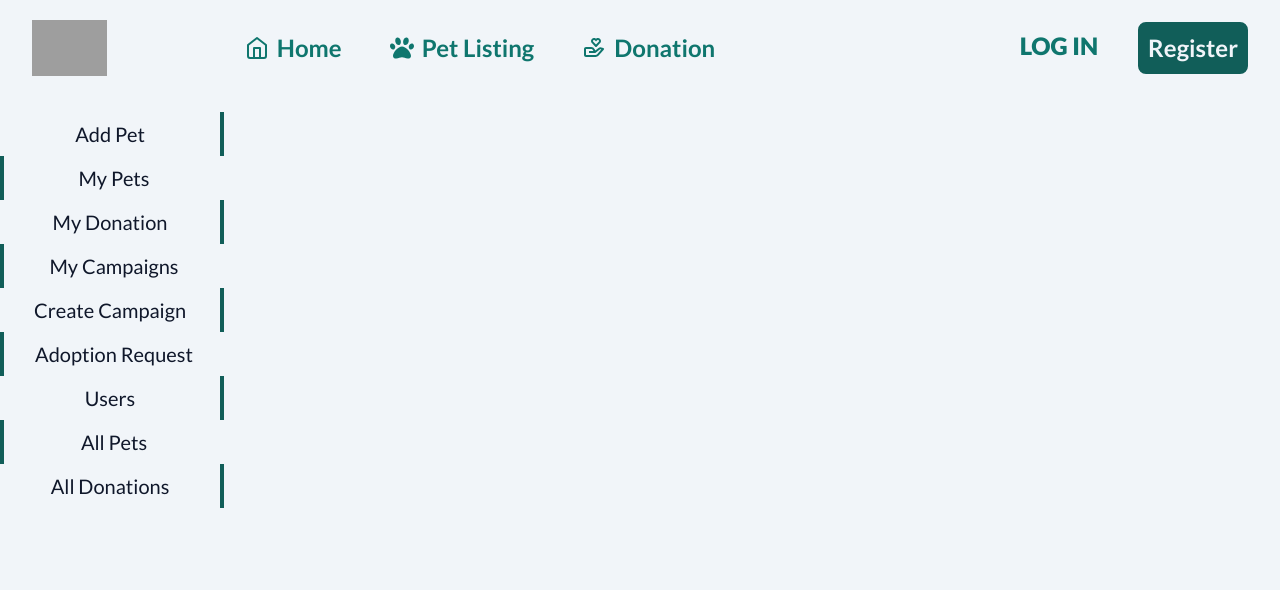
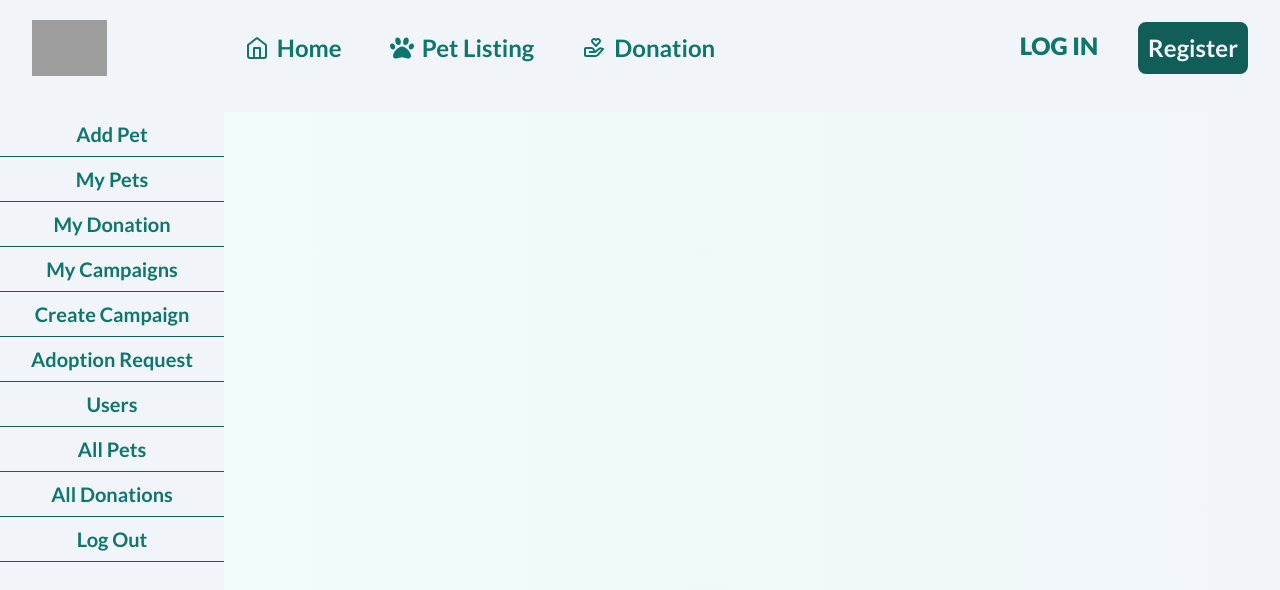
Before and after one commit to jbjzeehad/project_11-client-site, a React (Vite) app in the folder pet-adoption-client/: page /dashboard in a window 1280 px wide. Shown: the top 590 px of the page. Built offline with nearby package versions, Linux system fonts and the light colour scheme; no server answers; grey boxes are pictures that could not be loaded.

Commit message:
added pages  on dashboard

```diff
--- a/pet-adoption-client/src/Layout/DashBoard.jsx
+++ b/pet-adoption-client/src/Layout/DashBoard.jsx
@@ -1,6 +1,5 @@
-import { Outlet } from "react-router-dom";
+import { NavLink, Outlet } from "react-router-dom";
 import Navbar from "../Shared/Navbar/Navbar";
-import Footer from "../Shared/Footer/Footer";
 import { Helmet } from "react-helmet-async";
 
 
@@ -15,24 +14,40 @@ const DashBoard = () => {
                 <div className="mt-28 fixed  bg-slate-100 z-20  w-56 min-h-screen text-slate-900">
                     <ul className="text-center  grid grid-rows-12  text-xl ">
                         <li>
-                            <button className=" w-full py-2 border-r-4 focus:border-y-4 border-teal-800">Add Pet</button>
+                            <NavLink to='/dashboard/addpet'><button className=" w-full py-2 border-b hover:border-b-2 focus:border-r-4 border-teal-800 text-teal-700 font-bold">Add Pet</button></NavLink>
                         </li>
                         <li>
-                            <button className=" w-full py-2 border-l-4 focus:border-y-4 border-teal-800">My Pets</button>
+                            <NavLink to='/dashboard/mypets'><button className=" w-full py-2 border-b hover:border-b-2 focus:border-r-4 border-teal-800 text-teal-700 font-bold">My Pets</button></NavLink>
                         </li>
                         <li>
-                            <button className=" w-full py-2 border-r-4 focus:border-y-4 border-teal-800">My Donation</button>
+                            <NavLink to='/dashboard/mydonation'> <button className=" w-full py-2 border-b hover:border-b-2 focus:border-r-4 border-teal-800 text-teal-700 font-bold">My Donation</button></NavLink>
                         </li>
-                        <li><button className=" w-full py-2 border-l-4 focus:border-y-4 border-teal-800">My Campaigns</button></li>
-                        <li><button className=" w-full py-2 border-r-4 focus:border-y-4 border-teal-800">Create Campaign</button></li>
-                        <li><button className=" w-full py-2 border-l-4 focus:border-y-4 border-teal-800">Adoption Request</button></li>
-                        <li><button className=" w-full py-2 border-r-4 focus:border-y-4 border-teal-800">Users</button></li>
-                        <li><button className=" w-full py-2 border-l-4 focus:border-y-4 border-teal-800">All Pets</button></li>
-                        <li><button className=" w-full py-2 border-r-4 focus:border-y-4 border-teal-800">All Donations</button></li>
+                        <li>
+                            <NavLink to='/dashboard/mycampaigns'><button className=" w-full py-2 border-b hover:border-b-2 focus:border-r-4 border-teal-800 text-teal-700 font-bold">My Campaigns</button></NavLink>
+                        </li>
+                        <li>
+                            <NavLink to='/dashboard/createcampaign'> <button className=" w-full py-2 border-b hover:border-b-2 focus:border-r-4 border-teal-800 text-teal-700 font-bold">Create Campaign</button></NavLink>
+                        </li>
+                        <li>
+                            <NavLink to='/dashboard/adoptionreq'> <button className=" w-full py-2 border-b hover:border-b-2 focus:border-r-4 border-teal-800 text-teal-700 font-bold">Adoption Request</button></NavLink>
+                        </li>
+                        <li>
+                            <NavLink to='/dashboard/allusers'> <button className=" w-full py-2 border-b
+                            hover:border-b-2 focus:border-r-4 border-teal-800 text-teal-700 font-bold">Users</button></NavLink>
+                        </li>
+                        <li>
+                            <NavLink to='/dashboard/allpets'> <button className=" w-full py-2 border-b hover:border-b-2 focus:border-r-4 border-teal-800 text-teal-700 font-bold">All Pets</button></NavLink>
+                        </li>
+                        <li>
+                            <NavLink to='/dashboard/alldonation'><button className=" w-full py-2 border-b hover:border-b-2 focus:border-r-4 border-teal-800 text-teal-700 font-bold">All Donations</button></NavLink>
+                        </li>
+                        <li>
+                            <button className=" w-full py-2 border-b hover:border-b-2 focus:border-r-4 border-teal-800 text-teal-700 font-bold">Log Out</button>
+                        </li>
                     </ul>
 
                 </div>
-                <div className="flex-1 mt-28 ml-56 p-8 min-h-screen bg-slate-100">
+                <div className="flex-1 mt-28 ml-56 p-8 min-h-screen bg-gradient-to-l from-slate-100 to-teal-50">
                     <Outlet></Outlet>
                 </div>
             </div>
--- /dev/null
+++ b/pet-adoption-client/src/Pages/AddPet/AddPet.jsx
@@ -0,0 +1,11 @@
+
+
+const AddPet = () => {
+    return (
+        <div>
+            <p>Pet is : Dog,cat,rabbit,fish</p>
+        </div>
+    );
+};
+
+export default AddPet;
--- /dev/null
+++ b/pet-adoption-client/src/Pages/AdoptionReq/AdoptionReq.jsx
@@ -0,0 +1,11 @@
+
+
+const AdoptionReq = () => {
+    return (
+        <div>
+            <p>Please adopt the pet</p>
+        </div>
+    );
+};
+
+export default AdoptionReq;
--- /dev/null
+++ b/pet-adoption-client/src/Pages/AllDonation/AllDonation.jsx
@@ -0,0 +1,11 @@
+
+
+const AllDonation = () => {
+    return (
+        <div>
+            <p>Total Donation : 40</p>
+        </div>
+    );
+};
+
+export default AllDonation;
--- /dev/null
+++ b/pet-adoption-client/src/Pages/AllPets/AllPets.jsx
@@ -0,0 +1,11 @@
+
+
+const AllPets = () => {
+    return (
+        <div>
+            <p>Around 124 pets</p>
+        </div>
+    );
+};
+
+export default AllPets;
--- /dev/null
+++ b/pet-adoption-client/src/Pages/AllUsers/AllUsers.jsx
@@ -0,0 +1,11 @@
+
+
+const AllUsers = () => {
+    return (
+        <div>
+            <p>Total Users : 12</p>
+        </div>
+    );
+};
+
+export default AllUsers;
--- /dev/null
+++ b/pet-adoption-client/src/Pages/CreateCampaign/CreateCampaign.jsx
@@ -0,0 +1,11 @@
+
+
+const CreateCampaign = () => {
+    return (
+        <div>
+            <p>Save money for life</p>
+        </div>
+    );
+};
+
+export default CreateCampaign;
--- /dev/null
+++ b/pet-adoption-client/src/Pages/MyCampaigns/MyCampaigns.jsx
@@ -0,0 +1,11 @@
+
+
+const MyCampaigns = () => {
+    return (
+        <div>
+            <p>Donate money for better world</p>
+        </div>
+    );
+};
+
+export default MyCampaigns;
--- /dev/null
+++ b/pet-adoption-client/src/Pages/MyDonation/MyDonation.jsx
@@ -0,0 +1,11 @@
+
+
+const MyDonation = () => {
+    return (
+        <div>
+            <p>I have donated 500 tk</p>
+        </div>
+    );
+};
+
+export default MyDonation;
--- /dev/null
+++ b/pet-adoption-client/src/Pages/MyPets/MyPets.jsx
@@ -0,0 +1,11 @@
+
+
+const MyPets = () => {
+    return (
+        <div>
+            <p>I have many pets</p>
+        </div>
+    );
+};
+
+export default MyPets;
```
Also changed, not shown: pet-adoption-client/src/Routes/Routes.jsx (+48 -0 lines).
